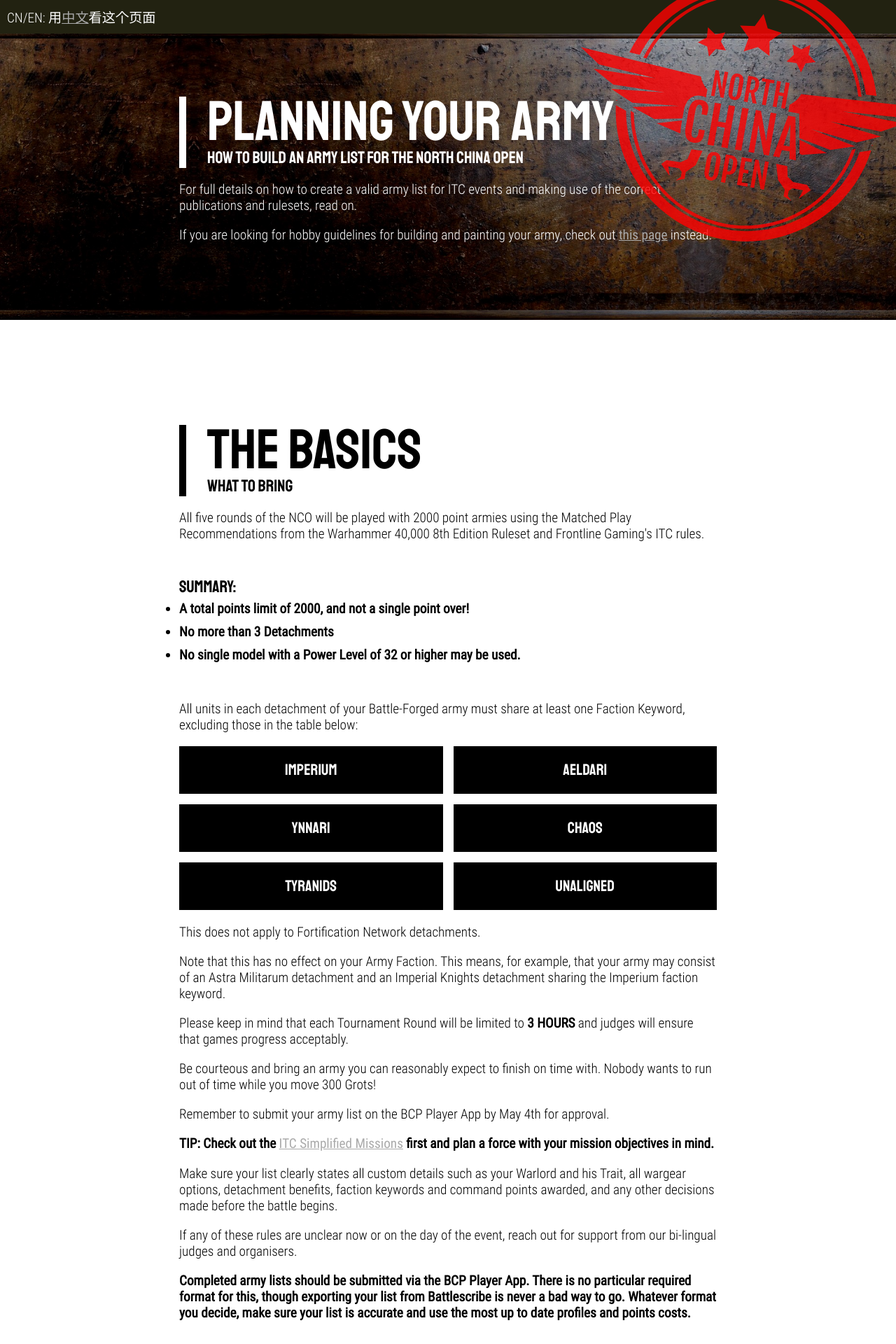
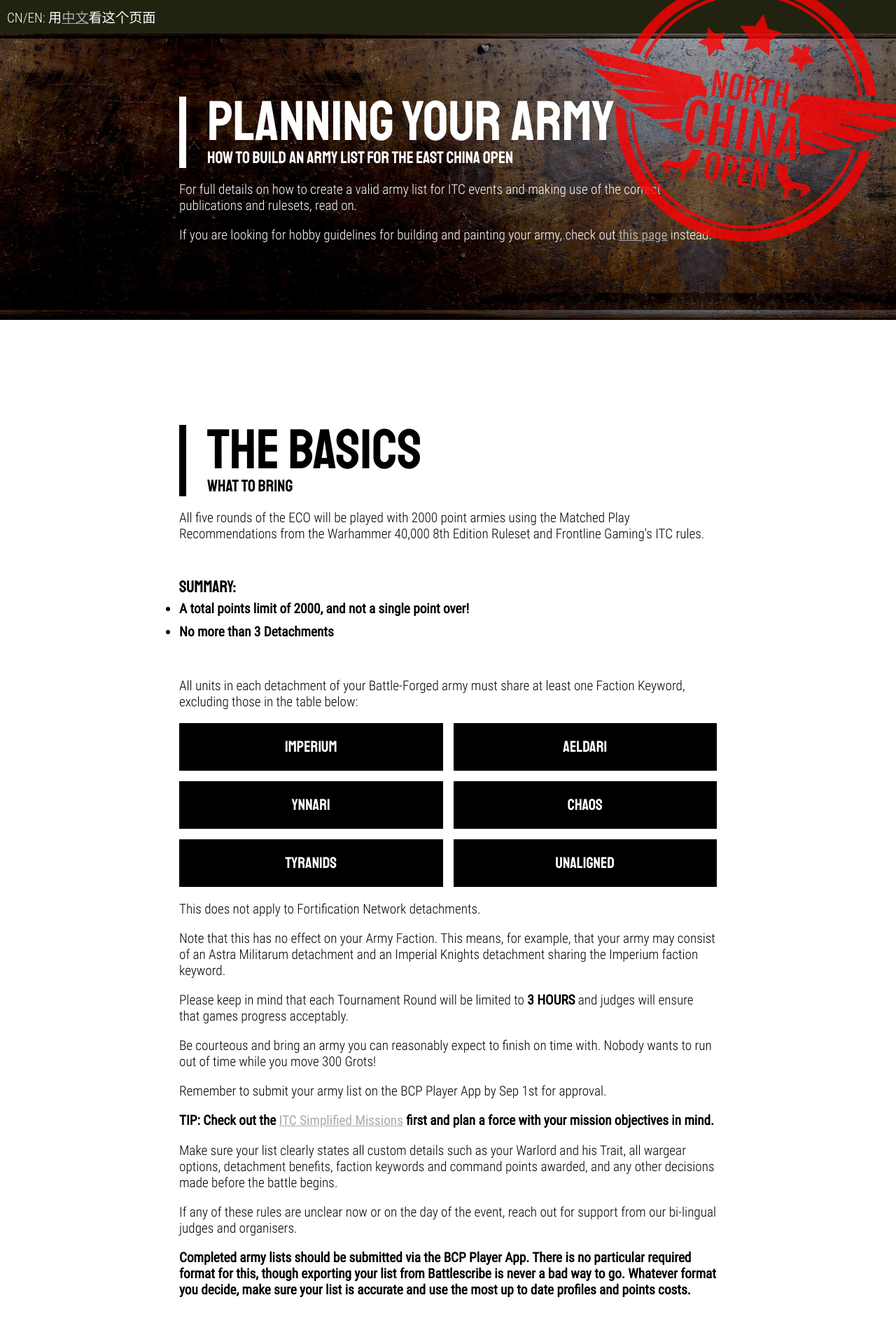
Before and after one commit to electrokin/ChinaOpen, a React (Create React App) app in the folder north-china-open/: page /army in a window 1280 px wide. Shown: the top 1920 px of the page at 70% size. Built offline with nearby package versions, Linux system fonts and the light colour scheme.

Commit message:
Update ArmyDetails.js
Updated details - Tom

```diff
--- a/north-china-open/src/ArmyDetails.js
+++ b/north-china-open/src/ArmyDetails.js
@@ -22,7 +22,7 @@
         <div className="SectionWrapper MetalBG">
           <div className="PageHeader">
             <h1>PLANNING YOUR ARMY</h1>
-            <h2>How to build an army list for the North China Open</h2>
+            <h2>How to build an army list for the East China Open</h2>
             <p>For full details on how to create a valid army list for ITC events and making use of the correct publications and rulesets, read on.</p>
             <p>If you are looking for hobby guidelines for building and painting your army, check out <a href="/painting">this page</a> instead.</p>
           </div>
@@ -32,11 +32,10 @@
           <div className="SectionCopy">
             <h1>THE BASICS</h1>
             <h2>What to bring</h2>
-            <p>All five rounds of the NCO will be played with 2000 point armies using the Matched Play Recommendations from the Warhammer 40,000 8th Edition Ruleset and Frontline Gaming's ITC rules.</p>
+            <p>All five rounds of the ECO will be played with 2000 point armies using the Matched Play Recommendations from the Warhammer 40,000 8th Edition Ruleset and Frontline Gaming's ITC rules.</p>
             <ul><h2>SUMMARY:</h2>
               <li>A total points limit of 2000, and not a single point over!</li>
               <li>No more than 3 Detachments</li>
-              <li>No single model with a Power Level of 32 or higher may be used.</li>
             </ul>
             <p>All units in each detachment of your Battle-Forged army must share at least one Faction Keyword, excluding those in the table below:</p>
 
@@ -53,7 +52,7 @@
             <p>Note that this has no effect on your Army Faction. This means, for example, that your army may consist of an Astra Militarum detachment and an Imperial Knights detachment sharing the Imperium faction keyword.</p>
             <p>Please keep in mind that each Tournament Round will be limited to <strong>3 HOURS</strong> and judges will ensure that games progress acceptably.</p>
             <p>Be courteous and bring an army you can reasonably expect to finish on time with. Nobody wants to run out of time while you move 300 Grots!</p>
-            <p>Remember to submit your army list on the BCP Player App by May 4th for approval.</p>
+            <p>Remember to submit your army list on the BCP Player App by Sep 1st for approval.</p>
             <p><strong>TIP: Check out the <a href="/details">ITC Simplified Missions</a> first and plan a force with your mission objectives in mind.</strong></p>
             <p>Make sure your list clearly states all custom details such as your Warlord and his Trait, all wargear options, detachment benefits, faction keywords and command points awarded, and any other decisions made before the battle begins.</p>
             <p>If any of these rules are unclear now or on the day of the event, reach out for support from our bi-lingual judges and organisers.</p>
@@ -77,7 +76,7 @@
               <li>Matched Play rules from White Dwarf and Warhammer Community.</li>
               <li>All official Erratat and FAQ documents from Games Workshop and Forgeworld.</li>
             </ul>
-            <p>The cut off point for new approved publications is one month before the event, so if Codex: Squats comes out on the 30th of April, we sadly cannot allow it.</p>
+            <p>The cut off point for new approved publications is one month before the event, so if Codex: Squats comes out on the 14th of August, we sadly cannot allow it.</p>
             <p>It should be noted that only Warhammer 40,000 units may be used - no Horus Heresy or armies from other systems are included.</p>
           </div>
         </div>
```
